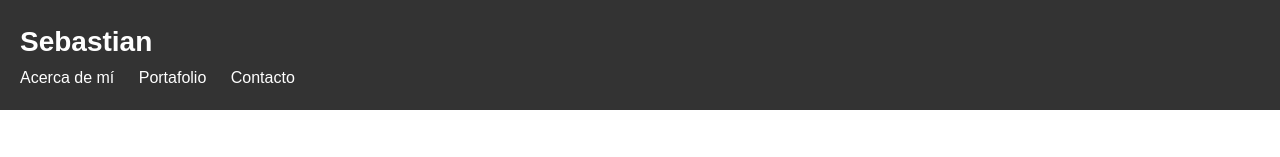
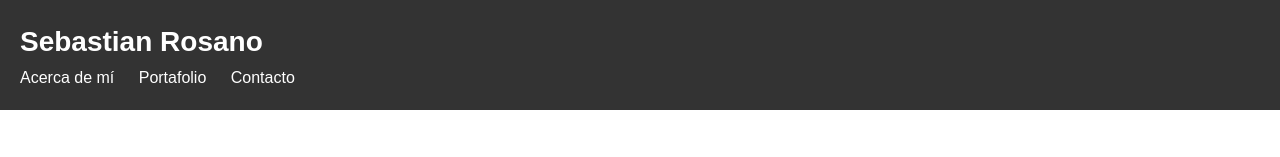
Before and after one commit to sebasfabr/sebasfabr.github.io, a plain HTML site: page index.html in a window 1280 px wide. Shown: the top 157 px of the page. Drawn offline with Linux system fonts and the light colour scheme.

Commit message:
Update index.html

```diff
--- a/index.html
+++ b/index.html
@@ -10,7 +10,7 @@
 
 <body>
   <header>
-    <h1>Sebastian</h1>
+    <h1>Sebastian Rosano</h1>
     <nav>
       <ul>
         <li><a href="#about">Acerca de mí</a></li>
```
